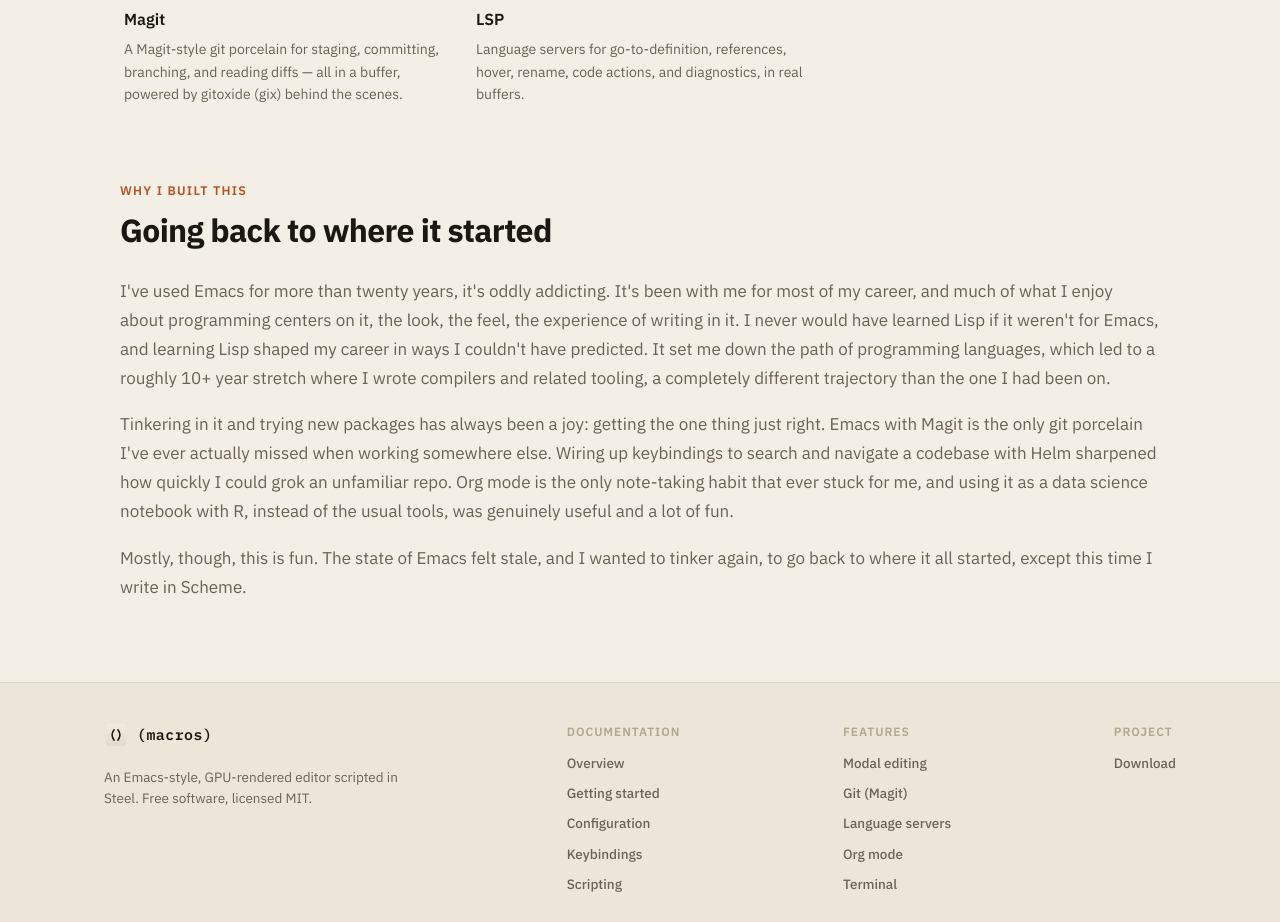
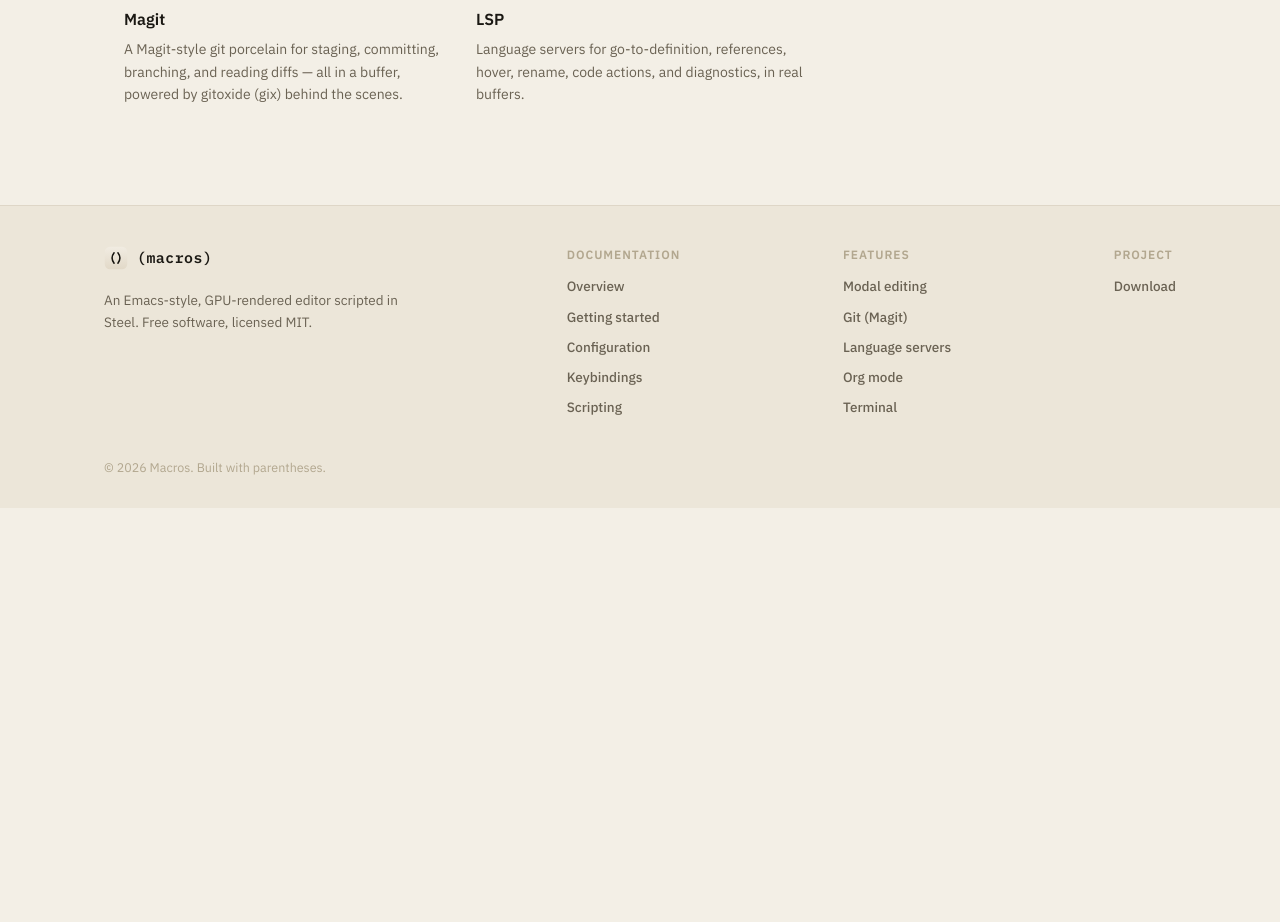
Before and after one commit to alecStewart1/macros, a Next.js app in the folder web/: page / in a window 1280 px wide. Shown: the part 1960-2882 px from the top of the page. After the commit the page ends 2468 px from the top, so only its background shows below. Built offline with nearby package versions, Linux system fonts and the light colour scheme.

Commit message:
updates landing page

```diff
--- a/web/app/page.tsx
+++ b/web/app/page.tsx
@@ -10,7 +10,6 @@
         <Hero />
         <Screenshot />
         <FeatureStrip />
-        <WhyIBuiltThis />
       </main>
       <Footer />
     </>
@@ -197,53 +196,6 @@
   );
 }
 
-/* ── Why I built this ──────────────────────────────────────────────────── */
-
-function WhyIBuiltThis() {
-  return (
-    <Section eyebrow="Why I built this" title="Going back to where it started">
-      <div
-        style={{
-          marginTop: 28,
-          display: "flex",
-          flexDirection: "column",
-          gap: 18,
-          fontSize: 17,
-          lineHeight: 1.7,
-          color: "var(--text2)",
-        }}
-      >
-        <p style={{ margin: 0 }}>
-          I&apos;ve used Emacs for more than twenty years, it&apos;s oddly
-          addicting. It&apos;s been with me for most of my career, and much of
-          what I enjoy about programming centers on it, the look, the feel, the
-          experience of writing in it. I never would have learned Lisp if it
-          weren&apos;t for Emacs, and learning Lisp shaped my career in ways I
-          couldn&apos;t have predicted. It set me down the path of programming
-          languages, which led to a roughly 10+ year stretch where I wrote
-          compilers and related tooling, a completely different trajectory than
-          the one I had been on.
-        </p>
-        <p style={{ margin: 0 }}>
-          Tinkering in it and trying new packages has always been a joy: getting
-          the one thing just right. Emacs with Magit
-          is the only git porcelain I&apos;ve ever actually missed when working
-          somewhere else. Wiring up keybindings to search and navigate a
-          codebase with Helm sharpened how quickly I could grok an unfamiliar
-          repo. Org mode is the only note-taking habit that ever
-          stuck for me, and using it as a data science notebook with R, instead
-          of the usual tools, was genuinely useful and a lot of fun.
-        </p>
-        <p style={{ margin: 0 }}>
-          Mostly, though, this is fun. The state of Emacs felt stale, and I
-          wanted to tinker again, to go back to where it all started, except
-          this time I write in Scheme.
-        </p>
-      </div>
-    </Section>
-  );
-}
-
 /* ── Section shell ─────────────────────────────────────────────────────── */
 
 function Section({
```
